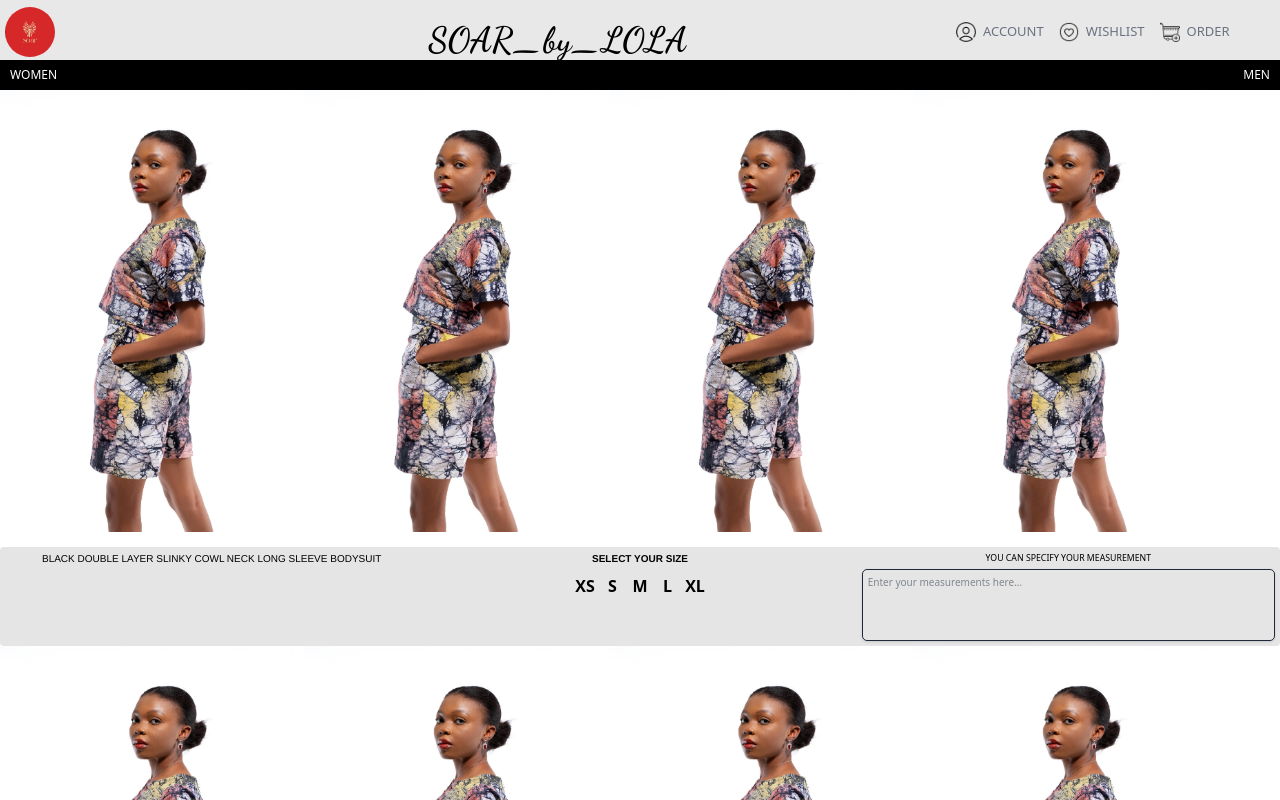
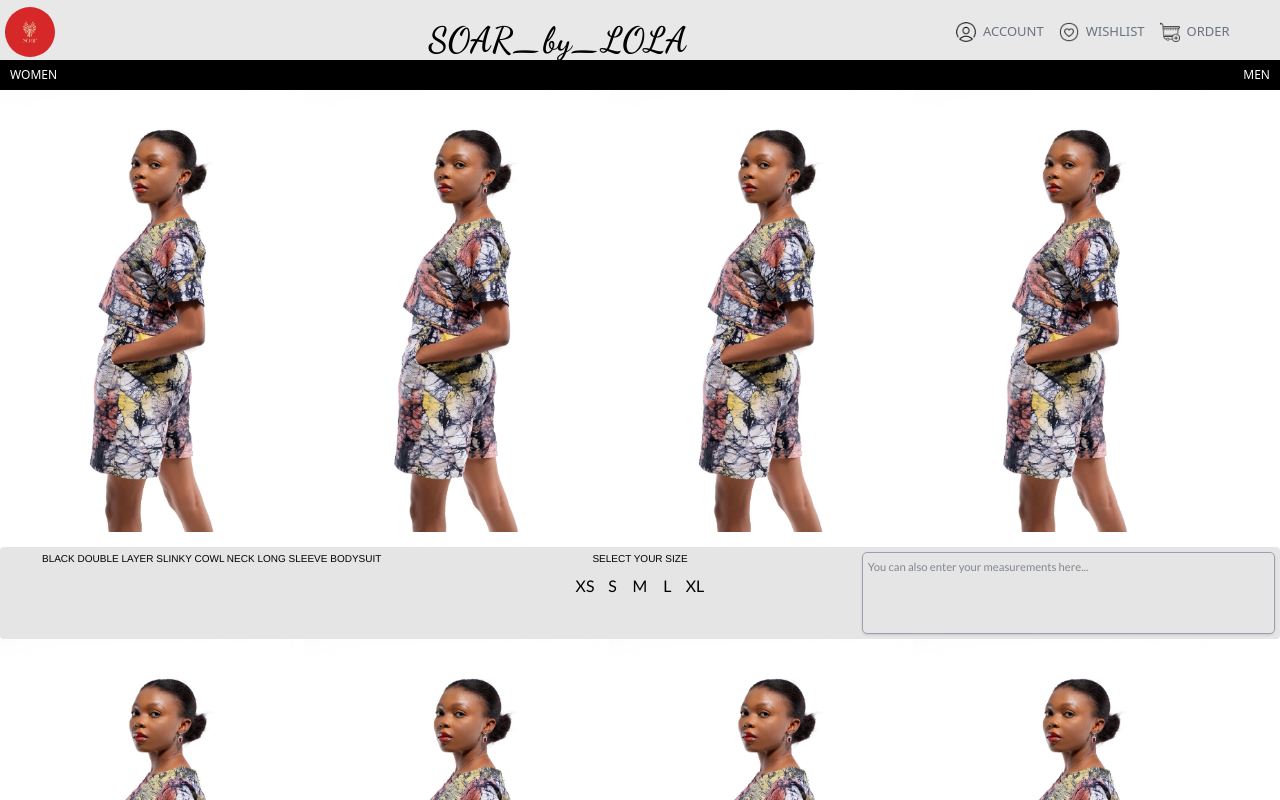
Before and after one commit to olamidefrancis/SoarByLola, a React (Vite) app: page /Men in a window 1280 px wide. Shown: the top 800 px of the page. Built offline with nearby package versions, Linux system fonts and the light colour scheme.

Commit message:
content fix

```diff
--- a/index.html
+++ b/index.html
@@ -6,6 +6,11 @@
     <link rel="preconnect" href="https://fonts.googleapis.com">
     <link rel="preconnect" href="https://fonts.gstatic.com" crossorigin>
     <link href="https://fonts.googleapis.com/css2?family=Dancing+Script:wght@400..700&display=swap" rel="stylesheet">
+
+    <link rel="preconnect" href="https://fonts.googleapis.com">
+    <link rel="preconnect" href="https://fonts.gstatic.com" crossorigin>
+    <link href="https://fonts.googleapis.com/css2?family=Lato:ital,wght@0,100;0,300;0,400;0,700;0,900;1,100;1,300;1,400;1,700;1,900&display=swap" rel="stylesheet">
+
     <meta name="viewport" content="width=device-width, initial-scale=1.0" />
     <title>soar</title>
   </head>
--- a/src/Components/Men/Men.css
+++ b/src/Components/Men/Men.css
@@ -11,6 +11,12 @@
     padding: 0.5rem
 }
 
+.lato-thin {
+  font-family: "Lato", sans-serif;
+  font-weight: 400;
+  font-style: normal;
+}
+
 @media screen and (max-width:500px){
     .padit{
 
--- a/src/Components/Men/Men.jsx
+++ b/src/Components/Men/Men.jsx
@@ -53,65 +53,22 @@ function Men() {
                                 ))}
                      </div>
 
-                    {/* <div className="pricecon flex bg-neutral-200 w-full p-y-4">
-                        <div className="flex w-full justify-between  paddy">
-                            <div className="flex flex-col gap-y-2">
 
-                                <p>Male JOGGERS</p>
-                                <h1  className=" text-sm uppercase  mb-2">{items.Tile} </h1>
-                            </div>
-
-                            <div className="sizes flex flex-col w-[33.3%] gap-y-6">
-                                <div className=" flex w-[full] justify-center ">
-                                    <h1>SELECT YOUR SIZE</h1>
-                                </div>
-
-                                <div className="standardprice flex w-[full]      justify-center gap-x-10" >
-                                    {
-                                        sizes.map((sizes,i)=>(
-
-                                                <h2 className="flex items-center justify-center w-[20px] h-[20px]  rounded-[10%] text-[16px] hover:bg-white transition-colors" key={i}>
-                                                        {sizes}
-                                                    </h2>
-                                        ))
-                                    }
-                                </div>
-
-                            </div>
-
-                            <div className="flex flex-col gap-y-2">
-                                <h2>YOU CAN SPECIFY YOUR MEASUREMENT</h2>
-
-                                <textarea name="measurement" id="measurement"
-                                    rows="4" cols="50" className="border focus:outline-none   rounded-[10px] paddy
-                                    focus:ring-2 focus:ring-[gray-800 ] focus:border-transparent text-gray-800 resize-none shadow-sm
-                                    "
-
-                                >
-
-                                </textarea>
-
-                            </div>
-
-                        </div >
-
-                    </div> */}
-
-                    <div className="pricecon flex flex-col md:flex-row bg-neutral-200 w-full paddy gap-6 rounded-md ">
+                    <div className="pricecon flex flex-col md:flex-row bg-neutral-200 w-full paddy gap-6 rounded-md lato-thin">
                     {/* Product Info */}
                     <div className="flex gap-2 md:w-1/3 sm: justify-center">
 
-                        <h1 className="text-sm uppercase">{items.Tile}</h1>
+                        <h1 className="text-sm uppercase lato-thin">{items.Tile}</h1>
                     </div>
 
                     {/* Size Selector */}
                     <div className="sizes flex flex-col gap-4 md:w-1/3 items-center">
-                        <h1 className="text-sm font-semibold text-center">SELECT YOUR SIZE</h1>
+                        <h1 className="text-sm  text-center lato-thin">SELECT YOUR SIZE</h1>
                         <div className="standardprice flex flex-wrap justify-center gap-3">
                         {sizes.map((size, idx) => (
                             <h2
                             key={idx}
-                            className="flex items-center justify-center w-8 h-8 rounded-[10%] text-[16px] font-bold hover:bg-white cursor-pointer transition-colors"
+                            className="flex items-center justify-center w-8 h-8 rounded-[10%] text-[16px]  hover:bg-white cursor-pointer transition-colors"
                             >
                             {size}
                             </h2>
@@ -120,14 +77,13 @@ function Men() {
                     </div>
 
                     {/* Measurement Textarea */}
-                    <div className="flex flex-col gap-2 md:w-1/3 sm:items-center max-[600px]:bg-red-500 padit">
-                        <h2 className="text-sm font-medium sm:text-center ">YOU CAN SPECIFY YOUR MEASUREMENT</h2>
+                    <div className="flex  gap-2 md:w-1/3   padit">
                         <textarea
                         name="measurement"
                         id="measurement"
                         rows={4}
-                        className="border rounded-lg p-3 focus:outline-none focus:ring-2 focus:ring-gray-800 focus:border-transparent text-gray-800 resize-none w-full shadow-sm paddy"
-                        placeholder="Enter your measurements here..."
+                        className="lato-thin text-lg border border-gray-400 rounded-lg p-3 focus:outline-none focus:ring-1 focus:ring-gray-600 focus:border-transparent text-gray-800 resize-none w-full shadow-sm paddy "
+                        placeholder="You can also enter your measurements here..."
                         />
                     </div>
                     </div>
```
